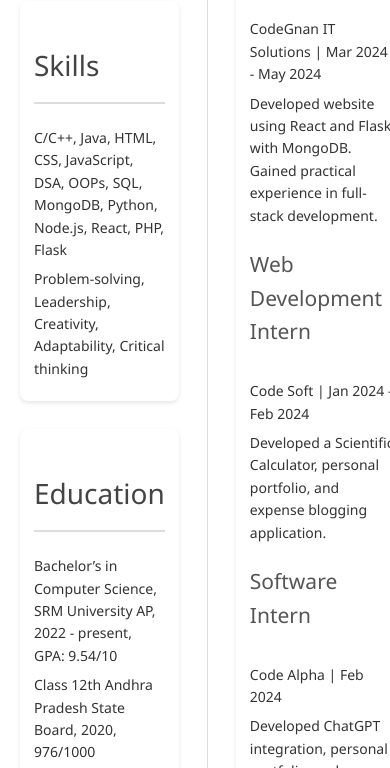
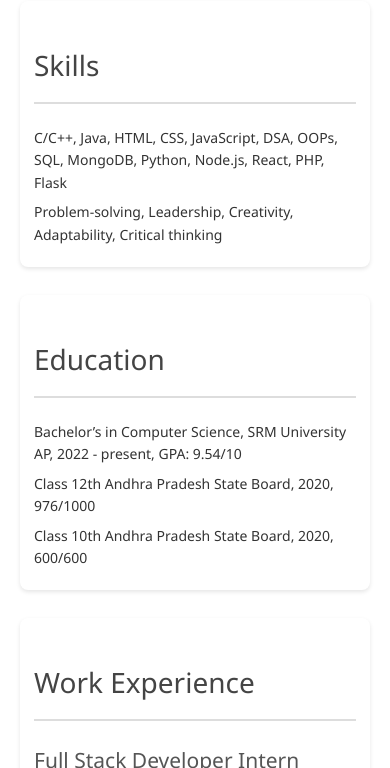
Before and after one commit to LahariKemburu/MYRESUME, a plain HTML site: page index.html in a window 390 px wide. Shown: the part 707-1475 px from the top of the page. Drawn offline with Linux system fonts and the light colour scheme.

Commit message:
Update mycss.css

```diff
--- a/mycss.css
+++ b/mycss.css
@@ -101,6 +101,18 @@ header, section {
     animation: moveUp 1s ease-out;
 }
 
+
+@media (max-width: 400px) {
+    main {
+        display: block;
+    }
+
+    #mainLeft {
+        border-right: none;
+        padding-right: 0;
+    }
+}
+
 section:nth-of-type(1) { animation-delay: 0.2s; }
 section:nth-of-type(2) { animation-delay: 0.4s; }
 section:nth-of-type(3) { animation-delay: 0.6s; }
```
